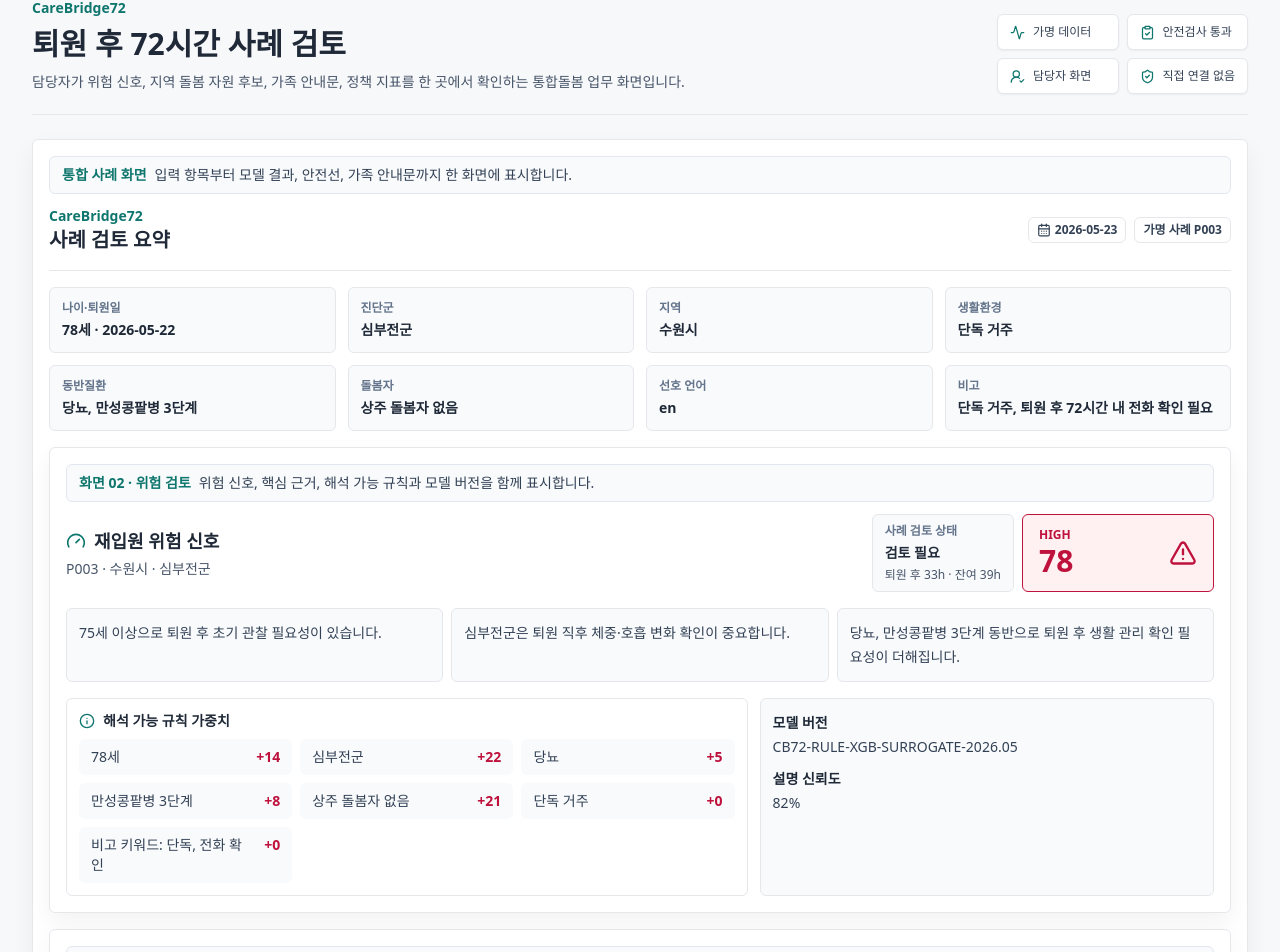
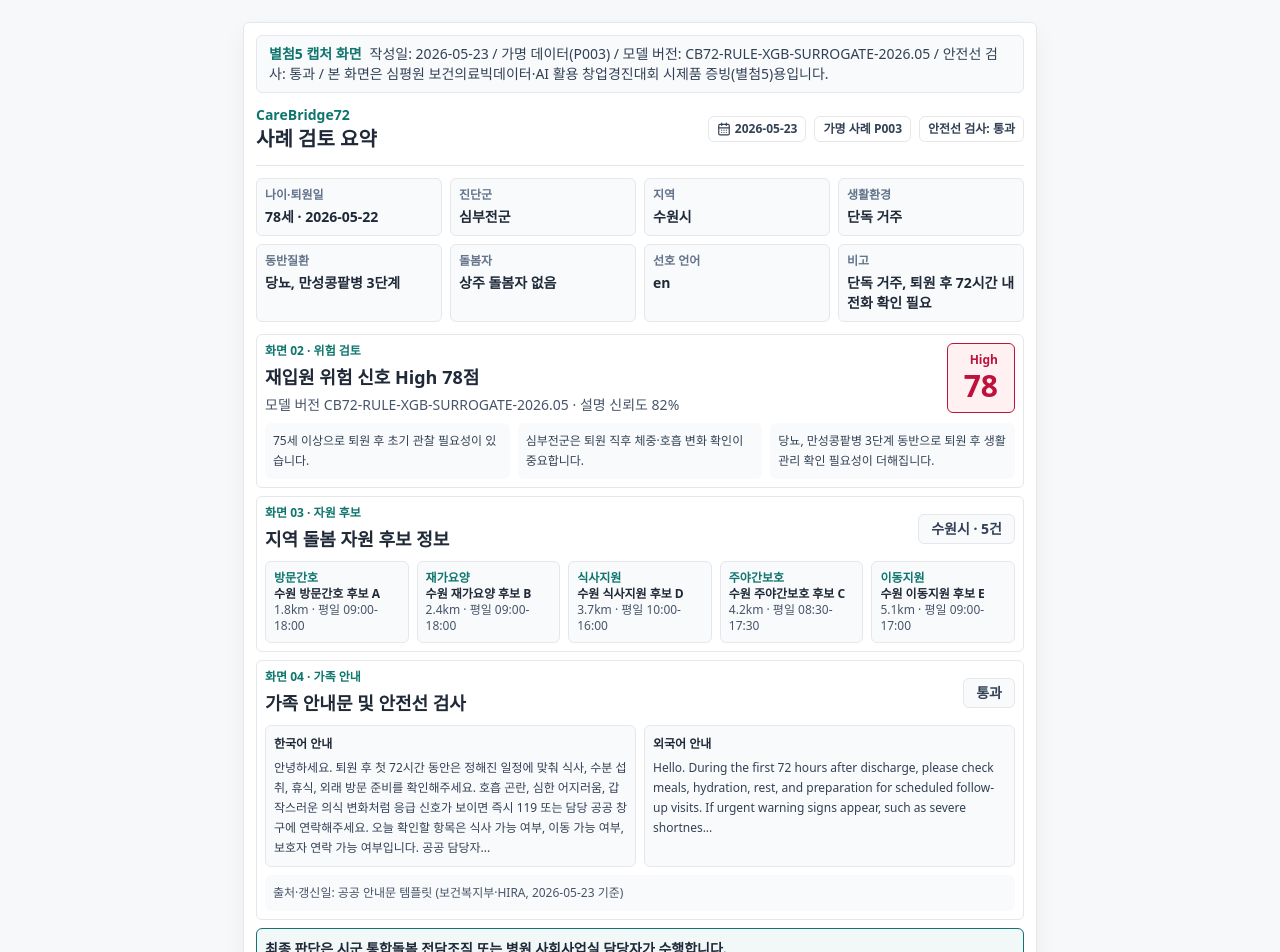
Before and after one commit to dailyweekly/carebridge72, a Next.js app: page /capture in a window 1280 px wide. Shown: the part 100-1052 px from the top of the page. Built offline with nearby package versions, Linux system fonts and the light colour scheme.

Commit message:
Align submission action sheet gaps

```diff
--- a/app/globals.css
+++ b/app/globals.css
@@ -30,3 +30,9 @@ textarea {
 .capture-watermark {
   background: #ffffff;
 }
+
+@media print {
+  body {
+    background: #ffffff;
+  }
+}
--- a/components/DemoDashboard.tsx
+++ b/components/DemoDashboard.tsx
@@ -62,7 +62,8 @@ export function DemoDashboard({ initialPatients, resources, sources, cases, capt
   );
 
   return (
-    <main className="mx-auto max-w-7xl px-4 py-6 sm:px-6 lg:px-8">
+    <main className={`mx-auto px-4 py-6 sm:px-6 lg:px-8 ${captureMode ? "max-w-[860px]" : "max-w-7xl"}`}>
+      {!captureMode ? (
       <section className="mb-5 flex flex-col gap-4 border-b border-line pb-5 lg:flex-row lg:items-end lg:justify-between">
         <div>
           <p className="mb-2 text-sm font-semibold text-teal">CareBridge72</p>
@@ -77,8 +78,10 @@ export function DemoDashboard({ initialPatients, resources, sources, cases, capt
           <StatusPill icon={<ClipboardCheck size={15} />} text="안전검사 통과" />
           <StatusPill icon={<UserRoundCheck size={15} />} text="담당자 화면" />
           <StatusPill icon={<ShieldCheck size={15} />} text="직접 연결 없음" />
+          {!captureMode ? <StatusLink href="/capture" text="캡처 화면" /> : null}
         </div>
       </section>
+      ) : null}
 
       {!captureMode ? <DemoFlow /> : null}
 
@@ -165,6 +168,17 @@ export function DemoDashboard({ initialPatients, resources, sources, cases, capt
   }
 }
 
+function StatusLink({ href, text }: { href: string; text: string }) {
+  return (
+    <a
+      className="flex min-h-9 items-center justify-center rounded-md border border-line bg-white px-3 py-2 text-xs font-medium text-slate-700 shadow-sm"
+      href={href}
+    >
+      {text}
+    </a>
+  );
+}
+
 function StatusPill({ icon, text }: { icon: ReactNode; text: string }) {
   return (
     <div className="flex min-h-9 items-center gap-2 rounded-md border border-line bg-white px-3 py-2 shadow-sm">
--- a/components/EvidenceCaptureView.tsx
+++ b/components/EvidenceCaptureView.tsx
@@ -1,9 +1,6 @@
 import { CalendarDays } from "lucide-react";
 import { CaptureCaption } from "./CaptureCaption";
-import { CareCandidateList } from "./CareCandidateList";
-import { FamilyGuidePanel } from "./FamilyGuidePanel";
-import { RiskResultCard } from "./RiskResultCard";
-import { comorbidityLabels, diagnosisLabels, livingArrangementLabels, regionLabels } from "@/lib/labels";
+import { bandLabels, categoryLabels, comorbidityLabels, diagnosisLabels, livingArrangementLabels, regionLabels } from "@/lib/labels";
 import type { CareResource, FamilyGuide, Patient, RiskResult } from "@/lib/types";
 
 type EvidenceCaptureViewProps = {
@@ -23,16 +20,18 @@ export function EvidenceCaptureView({
   foreignGuide,
   compact
 }: EvidenceCaptureViewProps) {
+  const safetyPass = koreanGuide.safety.pass && foreignGuide.safety.pass;
+
   return (
     <section
       id="evidence"
-      className={`mt-6 rounded-md border border-line bg-white p-4 shadow-soft ${compact ? "" : "capture-watermark"}`}
+      className={`mx-auto mt-6 w-full max-w-[794px] rounded-md border border-line bg-white p-3 shadow-soft print:break-inside-avoid ${compact ? "" : "capture-watermark"}`}
     >
       <CaptureCaption
-        title="통합 사례 화면"
-        description="입력 항목부터 모델 결과, 안전선, 가족 안내문까지 한 화면에 표시합니다."
+        title="별첨5 캡처 화면"
+        description="작성일: 2026-05-23 / 가명 데이터(P003) / 모델 버전: CB72-RULE-XGB-SURROGATE-2026.05 / 안전선 검사: 통과 / 본 화면은 심평원 보건의료빅데이터·AI 활용 창업경진대회 시제품 증빙(별첨5)용입니다."
       />
-      <div className="mb-4 flex flex-col gap-3 border-b border-line pb-4 sm:flex-row sm:items-center sm:justify-between">
+      <div className="mb-3 flex flex-col gap-2 border-b border-line pb-3 sm:flex-row sm:items-center sm:justify-between">
         <div>
           <p className="text-sm font-semibold text-teal">CareBridge72</p>
           <h2 className="text-xl font-black text-ink">사례 검토 요약</h2>
@@ -43,10 +42,13 @@ export function EvidenceCaptureView({
             2026-05-23
           </span>
           <span className="rounded-md border border-line bg-white px-2 py-1">가명 사례 {patient.id}</span>
+          <span className="rounded-md border border-line bg-white px-2 py-1">
+            안전선 검사: {safetyPass ? "통과" : "검토 필요"}
+          </span>
         </div>
       </div>
 
-      <div className="mb-4 grid gap-3 text-sm sm:grid-cols-2 lg:grid-cols-4">
+      <div className="mb-3 grid gap-2 text-sm sm:grid-cols-2 md:grid-cols-4">
         <InfoCell label="나이·퇴원일" value={`${patient.age}세 · ${patient.dischargeDate}`} />
         <InfoCell label="진단군" value={diagnosisLabels[patient.primaryDiagnosisGroup]} />
         <InfoCell label="지역" value={regionLabels[patient.region]} />
@@ -61,15 +63,71 @@ export function EvidenceCaptureView({
       </div>
 
       {!compact ? (
-        <div className="grid gap-4">
-          <RiskResultCard risk={risk} patient={patient} showScreenNote />
-          <CareCandidateList
-            candidates={candidates}
-            regionLabel={candidates[0]?.regionLabel ?? ""}
-            rationale="현재 사례의 후보 정보와 위험 신호를 함께 검토합니다."
-            showScreenNote
-          />
-          <FamilyGuidePanel koreanGuide={koreanGuide} foreignGuide={foreignGuide} showScreenNote />
+        <div className="grid gap-2">
+          <section id="risk" className="rounded-md border border-line p-2 print:break-inside-avoid">
+            <div className="flex items-start justify-between gap-3">
+              <div>
+                <p className="text-xs font-bold text-teal">화면 02 · 위험 검토</p>
+                <h3 className="mt-1 text-lg font-black text-ink">재입원 위험 신호 {bandLabels[risk.band]} {risk.score}점</h3>
+                <p className="mt-1 text-sm text-slate-600">모델 버전 {risk.modelVersion} · 설명 신뢰도 {Math.round(risk.confidence * 100)}%</p>
+              </div>
+              <div className="rounded-md border border-cranberry bg-rose-50 px-4 py-2 text-right text-cranberry">
+                <p className="text-xs font-bold">{bandLabels[risk.band]}</p>
+                <p className="text-3xl font-black">{risk.score}</p>
+              </div>
+            </div>
+            <ol className="mt-2 grid gap-2 md:grid-cols-3">
+              {risk.reasons.map((reason) => (
+                <li key={reason} className="rounded-md bg-panel p-2 text-xs leading-5 text-slate-700">
+                  {reason}
+                </li>
+              ))}
+            </ol>
+          </section>
+
+          <section id="candidates" className="rounded-md border border-line p-2 print:break-inside-avoid">
+            <div className="mb-2 flex items-center justify-between gap-3">
+              <div>
+                <p className="text-xs font-bold text-teal">화면 03 · 자원 후보</p>
+                <h3 className="mt-1 text-lg font-black text-ink">지역 돌봄 자원 후보 정보</h3>
+              </div>
+              <span className="rounded-md border border-line bg-panel px-3 py-1 text-sm font-bold text-slate-700">
+                {candidates[0]?.regionLabel ?? ""} · {candidates.length}건
+              </span>
+            </div>
+            <div className="grid gap-2 md:grid-cols-5">
+              {candidates.slice(0, 5).map((candidate) => (
+                <article key={candidate.id} className="rounded-md border border-line bg-panel p-2 text-xs">
+                  <p className="font-bold text-teal">{categoryLabels[candidate.category]}</p>
+                  <p className="font-semibold text-ink">{candidate.name}</p>
+                  <p className="text-slate-600">{candidate.distanceKm.toFixed(1)}km · {candidate.operatingWindow}</p>
+                </article>
+              ))}
+            </div>
+          </section>
+
+          <section id="guide" className="rounded-md border border-line p-2 print:break-inside-avoid">
+            <div className="mb-2 flex items-center justify-between gap-3">
+              <div>
+                <p className="text-xs font-bold text-teal">화면 04 · 가족 안내</p>
+                <h3 className="mt-1 text-lg font-black text-ink">가족 안내문 및 안전선 검사</h3>
+              </div>
+              <span className="rounded-md border border-line bg-panel px-3 py-1 text-sm font-bold text-slate-700">
+                {safetyPass ? "통과" : "담당자 검토 필요"}
+              </span>
+            </div>
+            <div className="grid gap-2 md:grid-cols-2">
+              <GuideExcerpt title="한국어 안내" text={koreanGuide.text} />
+              <GuideExcerpt title="외국어 안내" text={foreignGuide.text} />
+            </div>
+            <p className="mt-2 rounded-md bg-panel p-2 text-xs leading-5 text-slate-600">
+              출처·갱신일: 공공 안내문 템플릿 (보건복지부·HIRA, {koreanGuide.updatedAt} 기준)
+            </p>
+          </section>
+
+          <div className="rounded-md border border-teal bg-teal/5 p-2 text-sm font-bold leading-6 text-ink">
+            최종 판단은 시군 통합돌봄 전담조직 또는 병원 사회사업실 담당자가 수행합니다.
+          </div>
         </div>
       ) : (
         <p className="text-sm leading-6 text-slate-600">
@@ -80,9 +138,18 @@ export function EvidenceCaptureView({
   );
 }
 
+function GuideExcerpt({ title, text }: { title: string; text: string }) {
+  return (
+    <article className="rounded-md border border-line bg-panel p-2 text-xs leading-5 text-slate-700">
+      <p className="mb-1 font-bold text-ink">{title}</p>
+      <p>{text.split("\n").slice(0, 2).join(" ").slice(0, 190)}...</p>
+    </article>
+  );
+}
+
 function InfoCell({ label, value }: { label: string; value: string }) {
   return (
-    <div className="rounded-md border border-line bg-panel p-3">
+    <div className="rounded-md border border-line bg-panel p-2">
       <p className="text-xs font-bold text-slate-500">{label}</p>
       <p className="mt-1 font-semibold text-ink">{value}</p>
     </div>
--- a/components/FamilyGuidePanel.tsx
+++ b/components/FamilyGuidePanel.tsx
@@ -80,7 +80,8 @@ export function FamilyGuidePanel({ koreanGuide, foreignGuide, onCopy, showScreen
       </div>
 
       <div className="mt-3 rounded-md border border-line bg-panel p-3 text-xs leading-5 text-slate-600">
-        <span className="font-bold text-ink">출처·갱신일</span> {koreanGuide.updatedAt} 기준 공공 안내문 템플릿.
+        <span className="font-bold text-ink">출처·갱신일</span> 공공 안내문 템플릿 (보건복지부·HIRA,
+        {koreanGuide.updatedAt} 기준).
         원문 기준 URL: {[...new Set([...koreanGuide.sourceUrls, ...foreignGuide.sourceUrls])].join(" · ")}
       </div>
     </section>
--- a/lib/guide.ts
+++ b/lib/guide.ts
@@ -1,9 +1,9 @@
 import messages from "@/data/messages.mock.json";
-import type { CareResource, FamilyGuide, Language, Patient, RiskResult } from "./types";
+import type { CareResource, DiagnosisGroup, FamilyGuide, Language, Patient, RiskResult } from "./types";
 import { languageLabels, regionLabels } from "./labels";
 import { validateLegalSafety } from "./legal";
 
-const templates = messages as Record<Language, { default: string }>;
+const templates = messages as Record<Language, Partial<Record<DiagnosisGroup | "default", string>>>;
 
 export function generateFamilyGuide(
   patient: Patient,
@@ -12,7 +12,7 @@ export function generateFamilyGuide(
   lang: Language = patient.preferredLanguage
 ): FamilyGuide {
   const language = templates[lang] ? lang : "ko";
-  const base = templates[language].default;
+  const base = selectTemplate(language, patient.primaryDiagnosisGroup);
   const lines = [
     base,
     "",
@@ -31,6 +31,10 @@ export function generateFamilyGuide(
     ],
     updatedAt: "2026-05-23"
   };
+}
+
+function selectTemplate(language: Language, diagnosis: DiagnosisGroup) {
+  return templates[language][diagnosis] ?? templates[language].default ?? templates.ko.default ?? "";
 }
 
 function renderContextLine(
```
Also changed, not shown: data/messages.mock.json (+6 -2 lines), 2 other files (tests, documents, lock files or other folders).
